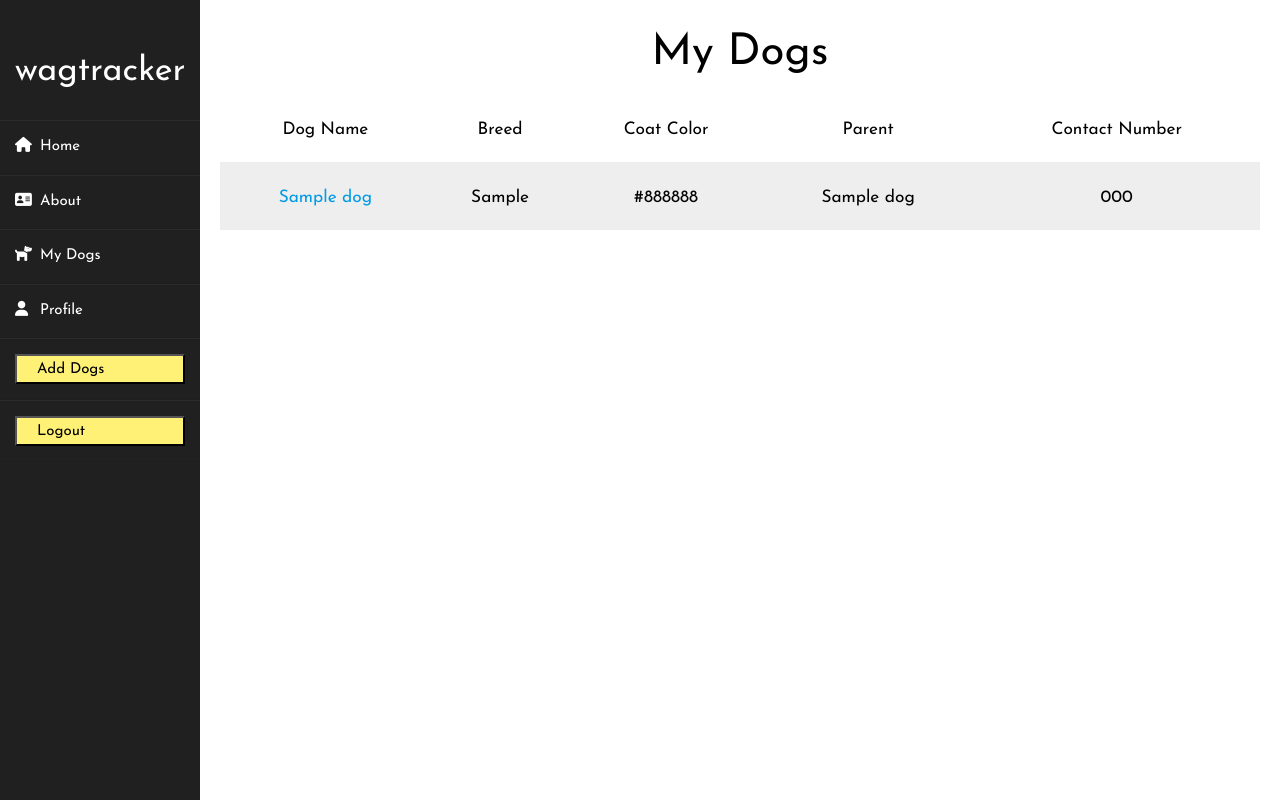
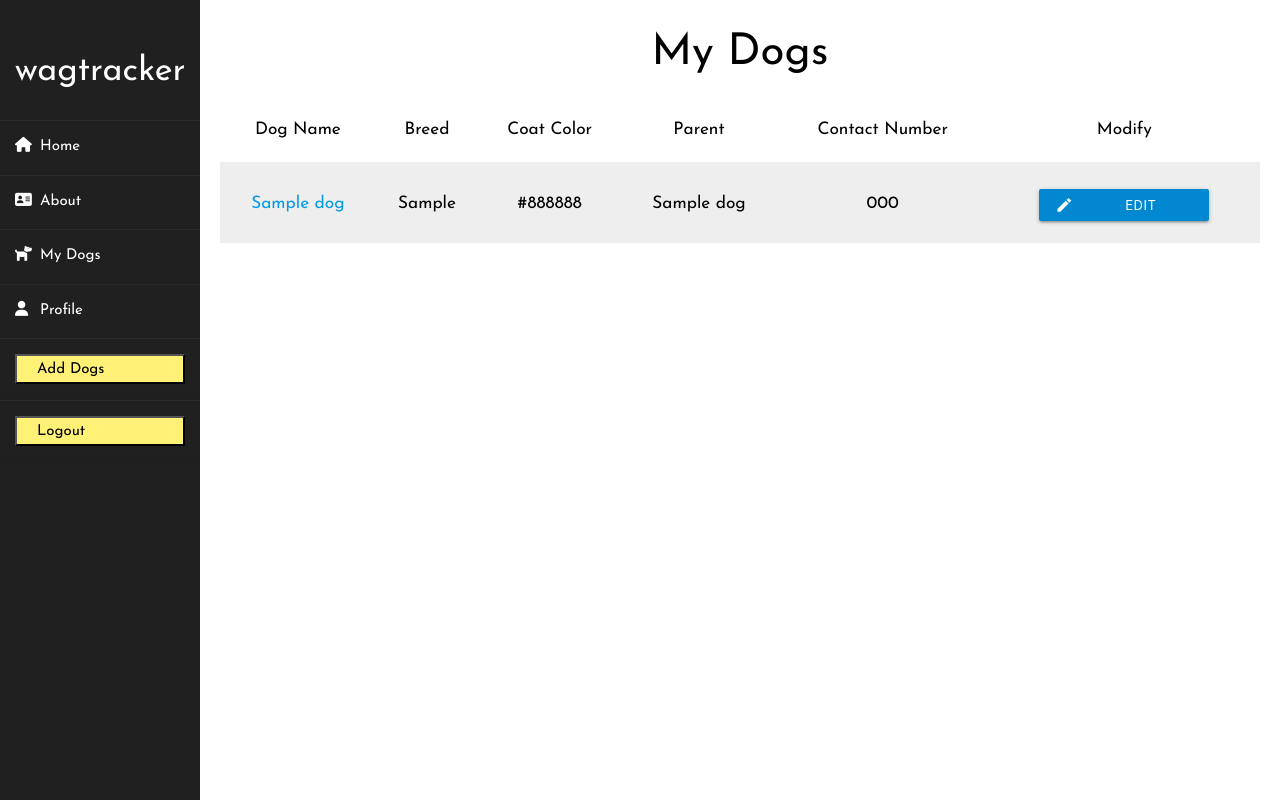
Before and after one commit to redsn/dog-walking-crm, a Django app: page /dogs/ in a window 1280 px wide. Run offline with Django 4.2, Linux system fonts and the light colour scheme; a user stored in the database is signed in; tables that the repository leaves empty hold one stand-in row (values such as "Sample post"); some libraries are stand-ins or nearby versions.

Commit message:
wip: edit button to index page

```diff
--- a/main_app/templates/dogs/index.html
+++ b/main_app/templates/dogs/index.html
@@ -10,6 +10,7 @@
           <th><h6>Coat Color</h6></th>
           <th><h6>Parent</h6></th>
           <th><h6>Contact Number</h6></th>
+          <th><h6>Modify</h6></th>
       </tr>
     </thead>
     <tbody>
@@ -20,6 +21,7 @@
         <td><h6>{{dog.coatcolor}}</h6></td>
         <td><h6>{{dog.ownername}}</h6></td>
         <td><h6>{{dog.ownerphone}}</h6></td>
+        <td><h6 class="modify"><a href="{% url 'dog_update' dog.id%}"><button class='btn-small light-blue darken-2'><i class="material-icons left">edit</i>Edit</button></a></h6></td>
       </tr>
     {% endfor %}
     </tbody>
```
